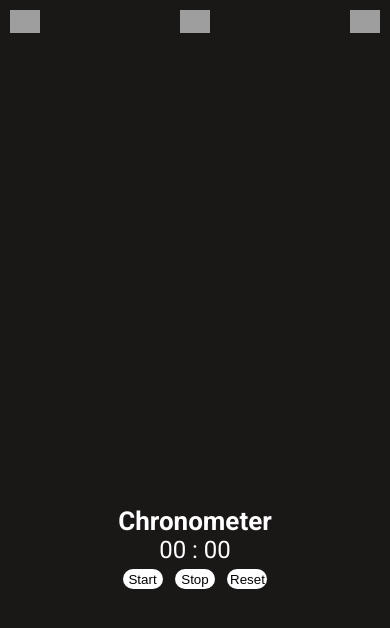
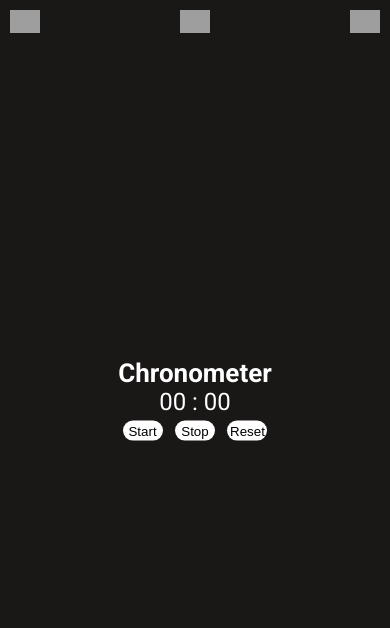
Before and after one commit to YuneidyC/Timer, a website: page index.html in a window 390 px wide. Drawn offline with Linux system fonts and the light colour scheme; grey boxes are pictures that could not be loaded.

Commit message:
Add mobile media query

```diff
--- a/src/styles/styles.css
+++ b/src/styles/styles.css
@@ -325,3 +325,9 @@ button:hover {
     width: 15px;
     margin-left: 20px;
 }
+
+@media (max-width:400px) {
+    .hero {
+        height: 30%;
+    }
+}
```
